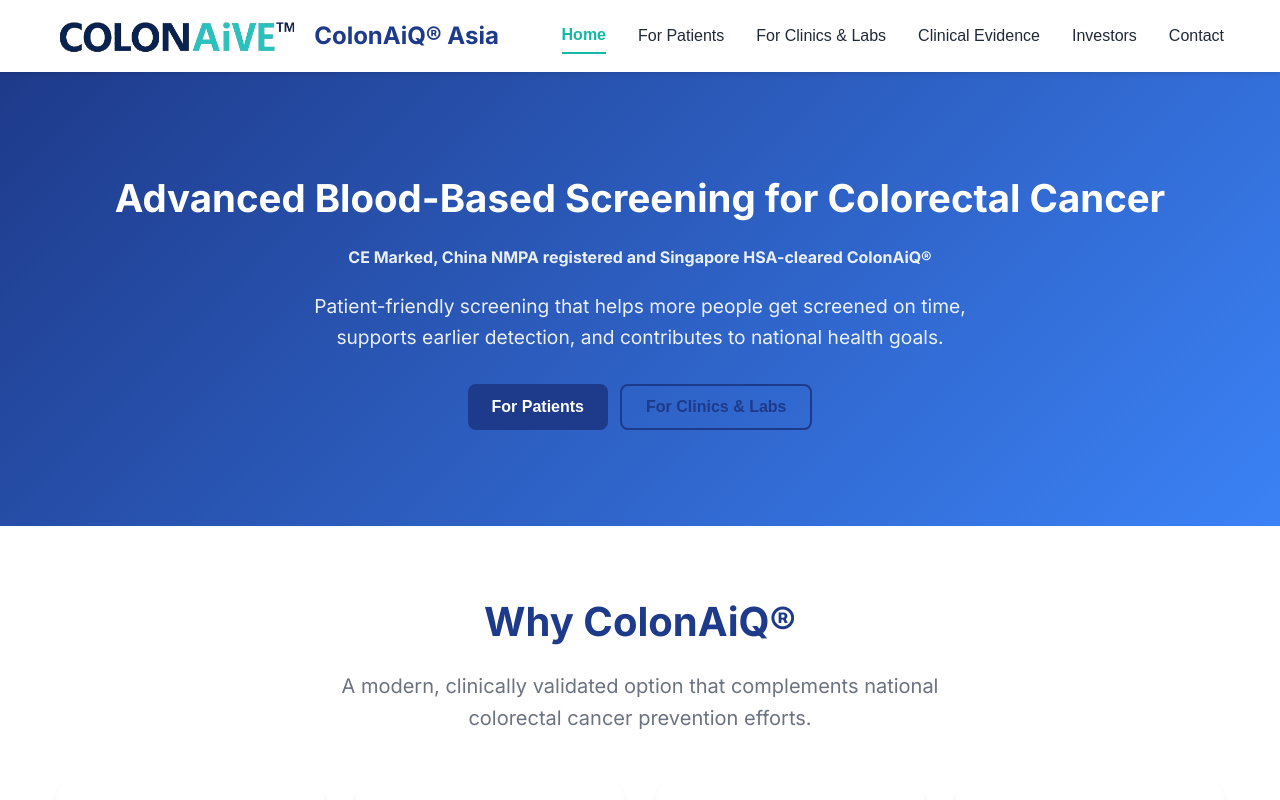
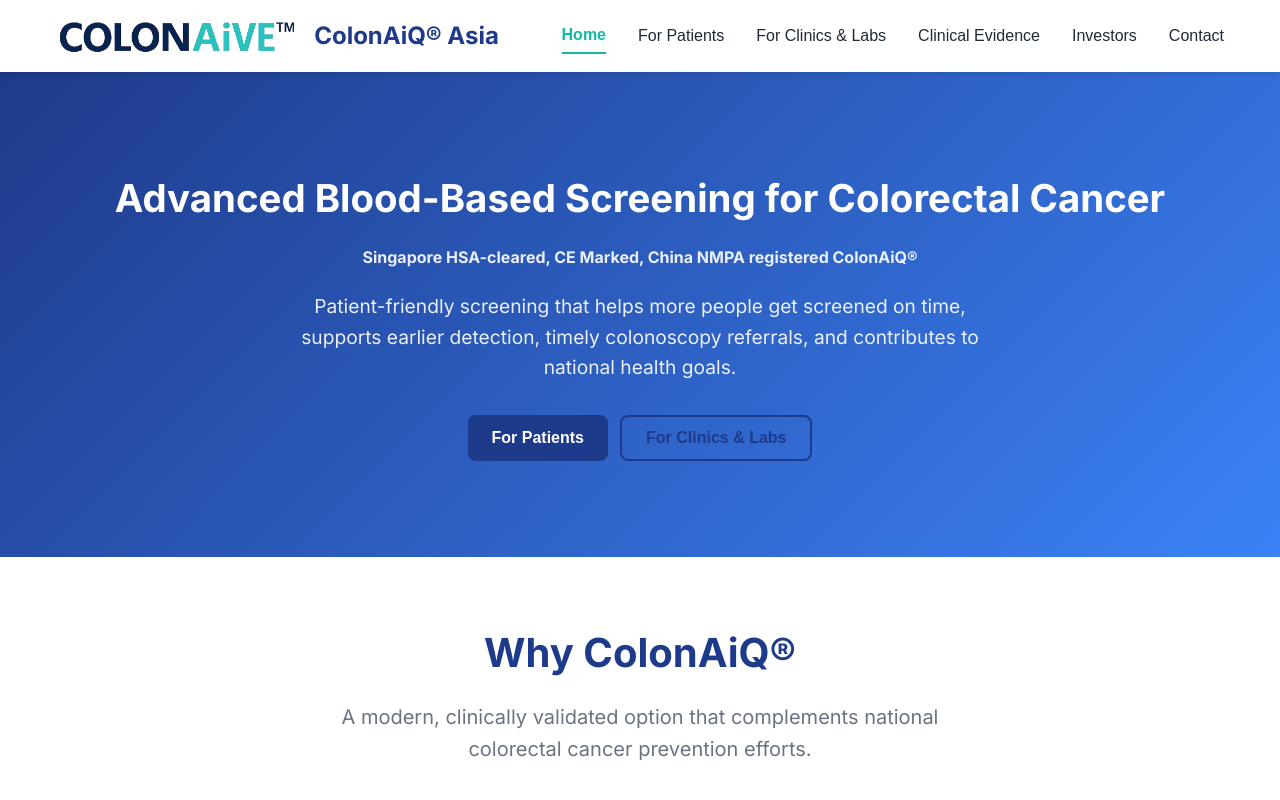
Before and after one commit to mohan0265/colonaiq-asia, a React (Vite) app: page / in a window 1280 px wide. Shown: the top 800 px of the page. Built offline with nearby package versions, Linux system fonts and the light colour scheme.

Commit message:
Update ColonAiQ-asia

```diff
--- a/src/pages/index.tsx
+++ b/src/pages/index.tsx
@@ -23,7 +23,7 @@
             Advanced Blood-Based Screening for Colorectal Cancer
           </h1>
           <p style={{ fontSize: '1rem', opacity: 0.9, marginBottom: '1.25rem' }}>
-            <strong>CE Marked, China NMPA registered and Singapore HSA-cleared ColonAiQ®</strong>
+            <strong>Singapore HSA-cleared, CE Marked, China NMPA registered ColonAiQ®</strong>
           </p>
           <p
             style={{
@@ -36,7 +36,7 @@
             }}
           >
             Patient-friendly screening that helps more people get screened on time, supports earlier detection,
-            and contributes to national health goals.
+            timely colonoscopy referrals, and contributes to national health goals.
           </p>
           <div style={{ display: 'flex', gap: '0.75rem', justifyContent: 'center', flexWrap: 'wrap' }}>
             <button className="btn btn-primary" onClick={() => onNavigate('patients')}>For Patients</button>
```
